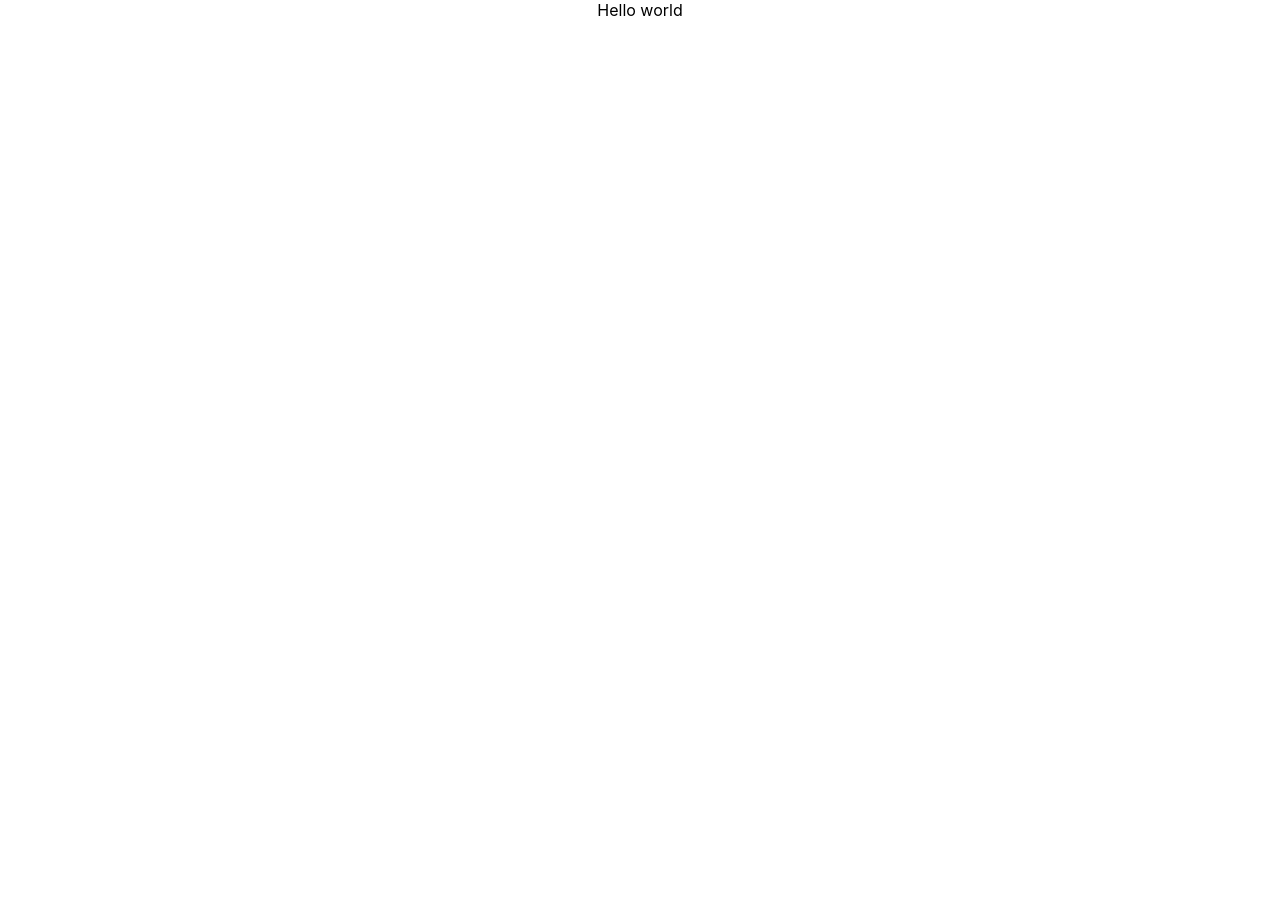
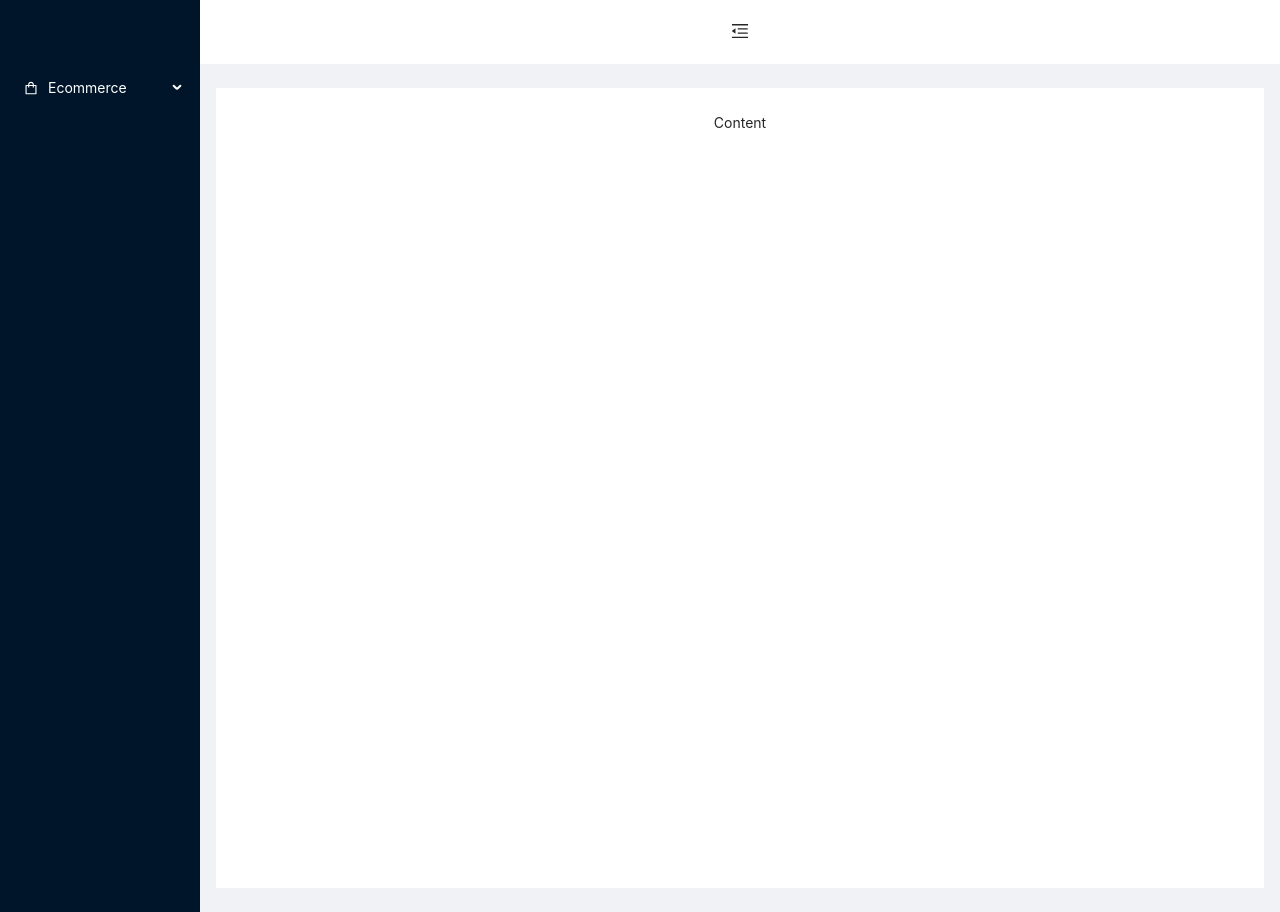
Before and after one commit to huynhthaihuy/fime-tourist, a React (Create React App) app: page / in a window 1280 px wide. Before the commit the page ends 800 px from the top, so only its background shows below. Built offline with nearby package versions, Linux system fonts and the light colour scheme.

Commit message:
feature(init_layout): init layout

```diff
--- a/src/App.js
+++ b/src/App.js
@@ -1,10 +1,11 @@
 import "./App.css";
 import { React } from "react";
+import Dashboard from "./pages/dashboard";
 
 function App() {
   return (
     <div className="App">
-      <>Hello world</>
+      <Dashboard/>
     </div>
   );
 }
--- /dev/null
+++ b/src/pages/dashboard/index.css
@@ -0,0 +1,23 @@
+.trigger {
+    padding: 0 24px;
+    font-size: 18px;
+    line-height: 64px;
+    cursor: pointer;
+    transition: color 0.3s;
+  }
+
+  .trigger:hover {
+    color: #1890ff;
+  }
+
+  .logo {
+    height: 32px;
+    margin: 16px;
+  }
+
+  .site-layout .site-layout-background {
+    background: #fff;
+  }
+  .menu{
+      background: #001529;
+  }
--- /dev/null
+++ b/src/pages/dashboard/index.js
@@ -0,0 +1,60 @@
+import React from "react";
+import "antd/dist/antd.css";
+import "./index.css";
+import { Layout, Menu } from "antd";
+import {
+    MenuUnfoldOutlined,
+    MenuFoldOutlined,
+    ShoppingOutlined,
+} from "@ant-design/icons";
+import "./index.css";
+import SubMenu from "antd/lib/menu/SubMenu";
+const { Header, Sider, Content } = Layout;
+
+function Dashboard() {
+
+    const [state, setState] = React.useState({
+        collapsed: false,
+    });
+    const toggle = () => {
+        setState({
+            collapsed: !state.collapsed,
+        });
+    };
+
+    return (
+        <Layout>
+            <Sider trigger={null} collapsible collapsed={state.collapsed}>
+                <div className="logo">
+
+                </div>
+                <Menu theme="dark" mode="inline" defaultSelectedKeys={["1"]}>
+                    <SubMenu key="sub1" icon={<ShoppingOutlined />} title="Ecommerce">
+                        <Menu.Item key="1">Shop</Menu.Item>
+                        <Menu.Item key="2">Cart</Menu.Item>
+                        <Menu.Item key="3">Checkout</Menu.Item>
+                        <Menu.Item key="4">Cards</Menu.Item>
+                    </SubMenu>
+                </Menu>
+            </Sider>
+            <Layout className="site-layout">
+                <Header className="site-layout-background" style={{ padding: 0 }}>
+                    <div className="trigger" onClick={toggle}>
+                        {state.collapsed ? <MenuUnfoldOutlined /> : <MenuFoldOutlined />}
+                    </div>
+                </Header>
+                <Content
+                    className="site-layout-background"
+                    style={{
+                        margin: "24px 16px",
+                        padding: 24,
+                        minHeight: 800,
+                    }}
+                >
+                    Content
+                </Content>
+            </Layout>
+        </Layout>
+    );
+}
+export default Dashboard;
```
